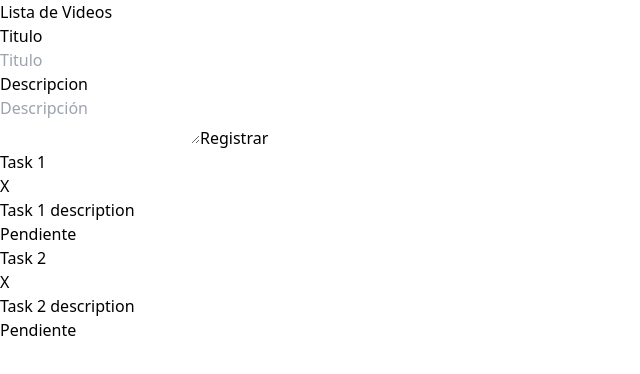
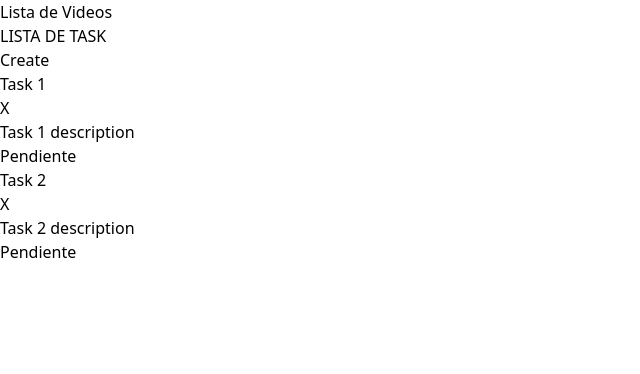
Before and after one commit to GasparJoel/REDUX-TOOLKIT, a React (Vite) app in the folder frontend/: page / in a window 1280 px wide. Shown: the top 374 px of the page, without its empty margins (0-640 px from the left). Built offline with nearby package versions, Linux system fonts and the light colour scheme.

Commit message:
Agregar routes para cambiar las vistas importando react-router-dom

```diff
--- a/frontend/package.json
+++ b/frontend/package.json
@@ -14,6 +14,7 @@
     "react": "^18.3.1",
     "react-dom": "^18.3.1",
     "react-redux": "^9.1.2",
+    "react-router-dom": "^6.27.0",
     "uuid": "^11.0.2"
   },
   "devDependencies": {
--- a/frontend/src/App.jsx
+++ b/frontend/src/App.jsx
@@ -1,13 +1,23 @@
 import { TaskForm } from "./components/TaskForm";
 import { TaskList } from "./components/TaskList";
+import { BrowserRouter,Route, Routes, } from "react-router-dom";
 
 export const App = () => {
   return (
     <div className="bg-slate-950 text-white h-screen">
       <h1 className="text-3xl font-bold ">Lista de Videos</h1>
 
-      <TaskForm />
-      <TaskList />
+      <BrowserRouter>
+        <Routes>
+          <Route path="/" element={<TaskList/>} />
+          <Route path="/task" element={<TaskForm/>} />
+        </Routes>
+
+
+      </BrowserRouter>
+
+
+
     </div>
   );
 };
--- a/frontend/src/components/TaskForm.jsx
+++ b/frontend/src/components/TaskForm.jsx
@@ -2,7 +2,11 @@ import { useState } from "react"
 import { useDispatch } from "react-redux";
 import { addTask  } from "../features/tasks/taskSlice";
 import {v4 as uuid  } from "uuid";
+import { useNavigate } from "react-router-dom";
 export const TaskForm = () => {
+
+
+  const navigate = useNavigate()
 
   const [task, setTask] = useState({
     title: "",
@@ -28,6 +32,7 @@ export const TaskForm = () => {
       id:uuid(),
       completed:false,
     }))
+    navigate('/')
   }
 
   return (
--- a/frontend/src/components/TaskList.jsx
+++ b/frontend/src/components/TaskList.jsx
@@ -1,5 +1,6 @@
 import { useSelector  } from "react-redux";
 import ItemTask from "./itemTask";
+import { Link } from "react-router-dom";
 
 
 export const TaskList = () => {
@@ -9,6 +10,8 @@ export const TaskList = () => {
   console.log(taskState)
   return (
     <div>
+
+      <h2>LISTA DE TASK </h2> <p> <Link to={'/task'} className="bg-green-600 px-5 rounded-2xl text-white" >  Create</Link>  </p>
 
       {
        taskState && taskState.map(task=>(
--- a/frontend/src/features/tasks/taskSlice.js
+++ b/frontend/src/features/tasks/taskSlice.js
@@ -31,9 +31,14 @@ export const taskSlice = createSlice({
             state.push(taskSend)
         },
         deleteTask :(state,action)=>{
-            const taskDelete = action.payload
+            const taskfound= state.find(task=>task.id ===action.payload.id )
 
-           return state.filter(task=>task.id!==taskDelete.id)
+                if (taskfound) {
+                    return state.filter(task=>task.id!==taskfound.id)
+                }
+
+
+
 
         }
 
```
Also changed, not shown: 1 other file (tests, documents, lock files or other folders).
